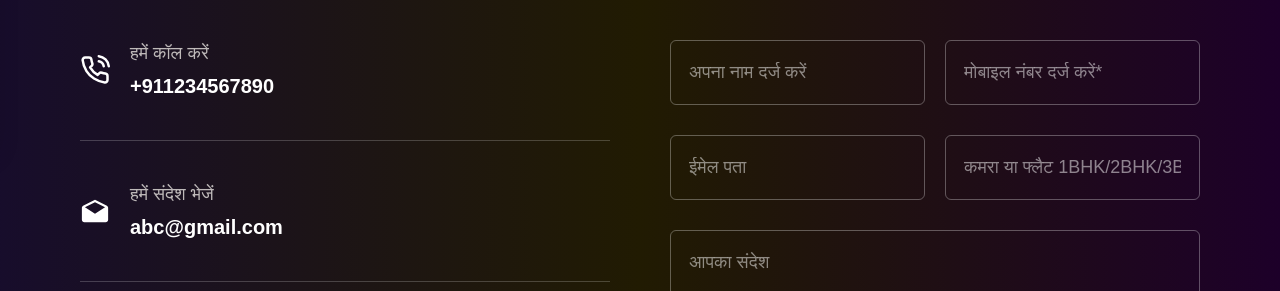
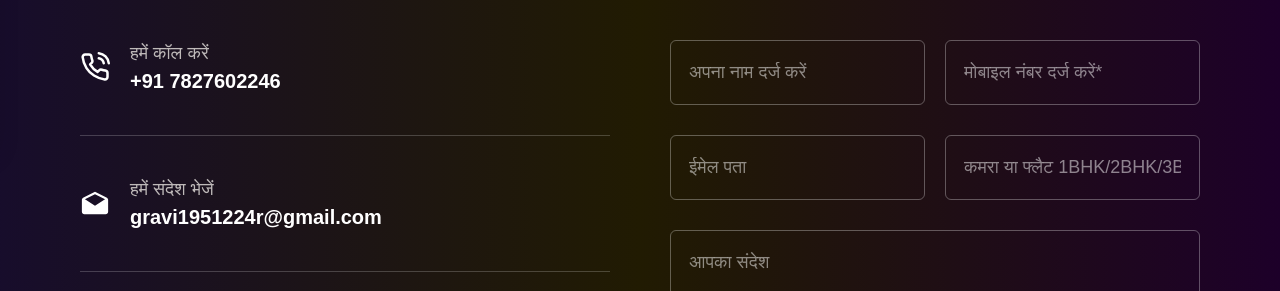
Before and after one commit to Karankartik07/18homes, a Next.js app: page /contact in a window 1280 px wide. Shown: the part 743-1034 px from the top of the page. Built offline with nearby package versions, Linux system fonts and the light colour scheme; a web font is replaced by a local one.

Commit message:
Update contact information with links

```diff
--- a/app/contact/ContactFirst.jsx
+++ b/app/contact/ContactFirst.jsx
@@ -99,7 +99,9 @@ export default function ContactFirst() {
 
                 <div>
                   <p className="info-title">हमें कॉल करें</p>
-                  <p className="info-value">+911234567890</p>
+                  <a href="tel:+917827602246" className="info-value">
+  +91 7827602246
+</a>
                 </div>
               </div>
 
@@ -112,7 +114,9 @@ export default function ContactFirst() {
 
                 <div>
                   <p className="info-title">हमें संदेश भेजें</p>
-                  <p className="info-value">abc@gmail.com</p>
+                  <a href="mailto:gravi1951224r@gmail.com" className="info-value">
+  gravi1951224r@gmail.com
+</a>
                 </div>
               </div>
 
```
